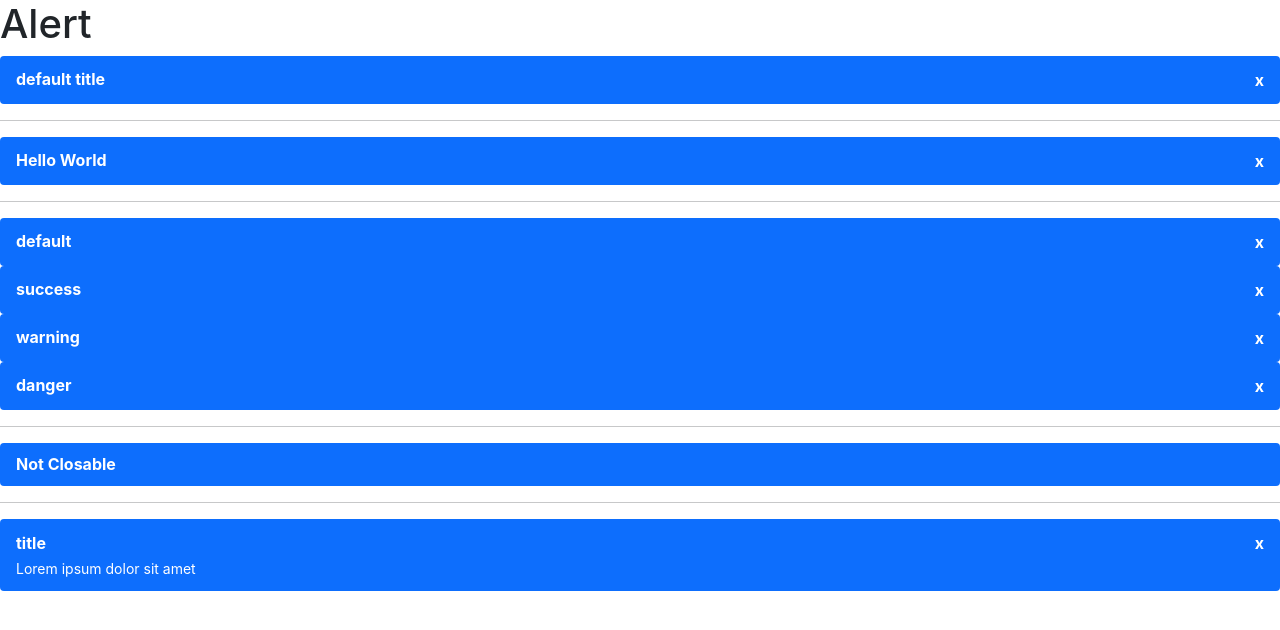
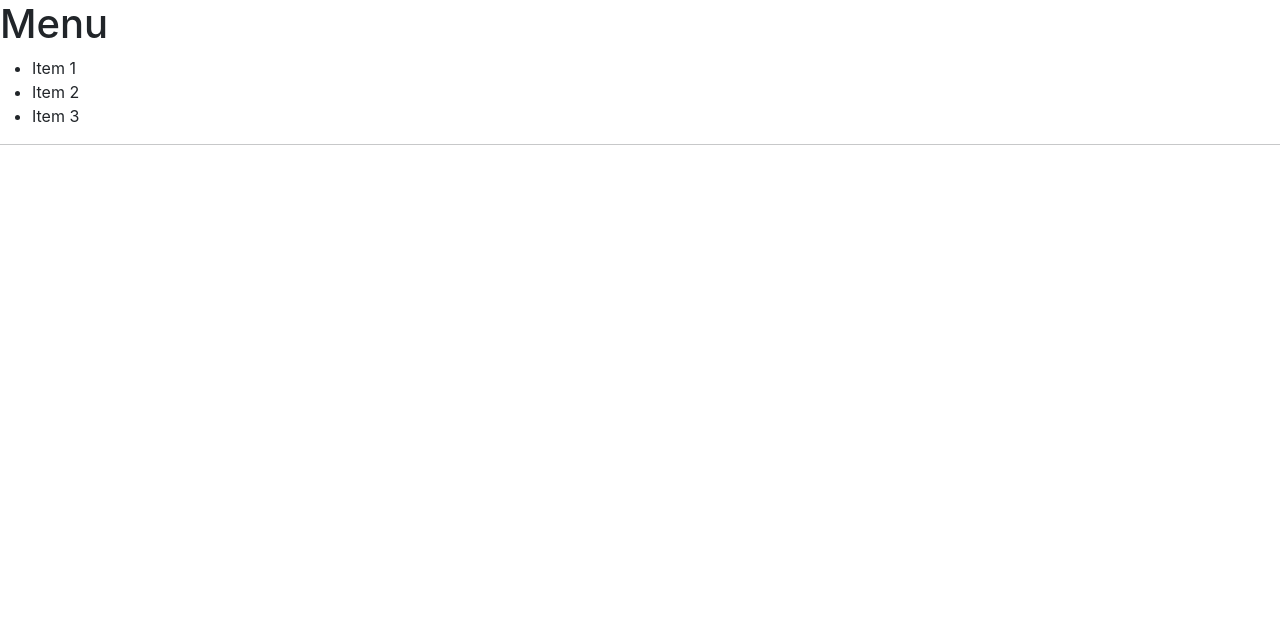
Before and after one commit to bruceeewong/boo-ui-react, a React (Create React App) app: page / in a window 1280 px wide. Shown: the top 630 px of the page. Built offline with nearby package versions, Linux system fonts and the light colour scheme.

Commit message:
feat(menu): 完成 menu 基础逻辑

```diff
--- a/src/App.tsx
+++ b/src/App.tsx
@@ -1,11 +1,12 @@
 import React from 'react';
 // import PreviewButton from './previews/PreviewButton'
-import PreviewAlert from './previews/PreviewAlert'
+// import PreviewAlert from './previews/PreviewAlert'
+import PreviewMenu from './previews/PreviewMenu'
 
 function App() {
   return (
     <div>
-      <PreviewAlert />
+      <PreviewMenu />
     </div>
   );
 }
--- /dev/null
+++ b/src/components/Menu/menu.tsx
@@ -0,0 +1,71 @@
+import React , { useState }from 'react'
+import classNames from 'classnames'
+
+type MenuModeProp = 'horizontal' | 'vertical'
+type SelectCallback = (selectedIndex: number) => void
+export enum MenuMode {
+  HORIZONTAL = 'horizontal',
+  VERTICAL = 'vertical',
+}
+
+export interface MenuProps {
+  defaultIndex?: number;
+  className?: string;
+  mode?: MenuModeProp;
+  style?: React.CSSProperties;
+  onSelect?: SelectCallback;
+}
+
+interface IMenuContext {
+  index: number;
+  onSelect?: SelectCallback;
+}
+
+export const MenuContext = React.createContext<IMenuContext>({
+  index: 0,
+})
+
+const Menu: React.FC<MenuProps> = (props) => {
+  const {
+    mode,
+    defaultIndex,
+    style,
+    className,
+    children,
+    onSelect,
+  } =  props
+
+  const [activeIdx, setActiveIdx] = useState(defaultIndex)
+
+  const classes = classNames(
+    'b-menu',
+    {'b-menu-vertical': mode === MenuMode.VERTICAL},
+    className,
+  )
+
+  const handleSelect = (index: number) => {
+    setActiveIdx(index)
+
+    onSelect && onSelect(index)
+  }
+
+  const passedContext: IMenuContext = {
+    index: activeIdx ? activeIdx : 0,
+    onSelect: handleSelect,
+  }
+
+  return (
+    <ul className={classes} style={style}>
+      <MenuContext.Provider value={passedContext}>
+        {children}
+      </MenuContext.Provider>
+    </ul>
+  )
+}
+
+Menu.defaultProps = {
+  defaultIndex: 0,
+  mode: MenuMode.HORIZONTAL,
+}
+
+export default Menu
--- /dev/null
+++ b/src/components/Menu/menuItem.tsx
@@ -0,0 +1,49 @@
+import React, {useContext} from 'react'
+import classNames from 'classnames'
+import { MenuContext } from './menu'
+
+export interface MenuItemProps {
+  index: number;
+  disabled?: boolean;
+  className?: string;
+  style?: React.CSSProperties;
+}
+
+const MenuItem: React.FC<MenuItemProps> = (props) => {
+  const {
+    index,
+    disabled,
+    className,
+    style,
+    children,
+  } = props
+
+  const context = useContext(MenuContext)
+
+  const classes = classNames(
+    'b-menu-item',
+    {
+      'b-menu-item--disabled': disabled,
+      'b-menu-item--active': index === context.index,
+    },
+    className,
+  )
+
+  const handleSelect = () => {
+    if  (context.onSelect && !disabled) {
+      context.onSelect(index)
+    }
+  }
+
+  return (
+    <li
+      className={classes}
+      style={style}
+      onClick={handleSelect}
+    >
+      {children}
+    </li>
+  )
+}
+
+export default MenuItem
--- /dev/null
+++ b/src/previews/PreviewMenu.tsx
@@ -0,0 +1,25 @@
+import React from 'react';
+import Menu from '../components/Menu/menu'
+import MenuItem from '../components/Menu/menuItem'
+
+function PreviewButton() {
+  return (
+    <div>
+      <h1>Menu</h1>
+      <Menu defaultIndex={0} onSelect={(index) => { console.log(index) }}>
+        <MenuItem index={0}>
+          Item 1
+        </MenuItem>
+        <MenuItem index={1} disabled={true}>
+          Item 2
+        </MenuItem>
+        <MenuItem index={2}>
+          Item 3
+        </MenuItem>
+      </Menu>
+      <hr/>
+    </div>
+  );
+}
+
+export default PreviewButton;
```
Also changed, not shown: src/components/Button/button.tsx (+4 -4 lines), 2 other files (tests, documents, lock files or other folders).
